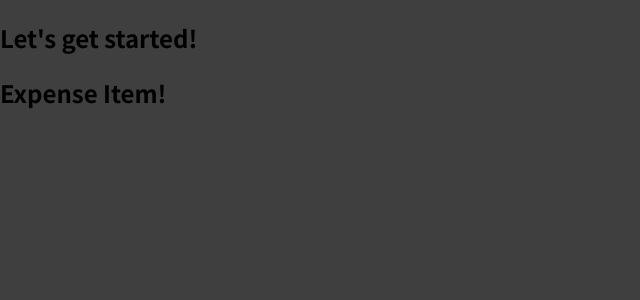
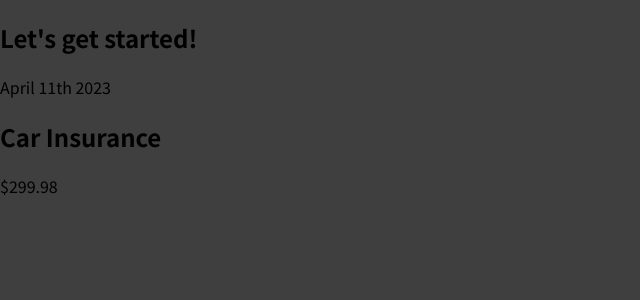
Before and after one commit to pravinps003/react-the-complete-guide, a JavaScript app in the folder code/expense-tracker/: page / in a window 1280 px wide. Shown: the top 300 px of the page, without its empty margins (0-640 px from the left). Built offline with nearby package versions, Linux system fonts and the light colour scheme.

Commit message:
added more complex code
-  wrapped the html code in a single parent div
- wrapped with parentheses for better reading

```diff
--- a/code/expense-tracker/src/components/ExpenseItem.js
+++ b/code/expense-tracker/src/components/ExpenseItem.js
@@ -1,5 +1,13 @@
 function ExpenseItem() {
-  return <h2>Expense Item!</h2>;
+  return (
+    <div>
+      <div>April 11th 2023</div>
+      <div>
+        <h2>Car Insurance</h2>
+        <div>$299.98</div>
+      </div>
+    </div>
+  );
 }
 
 export default ExpenseItem;
```
